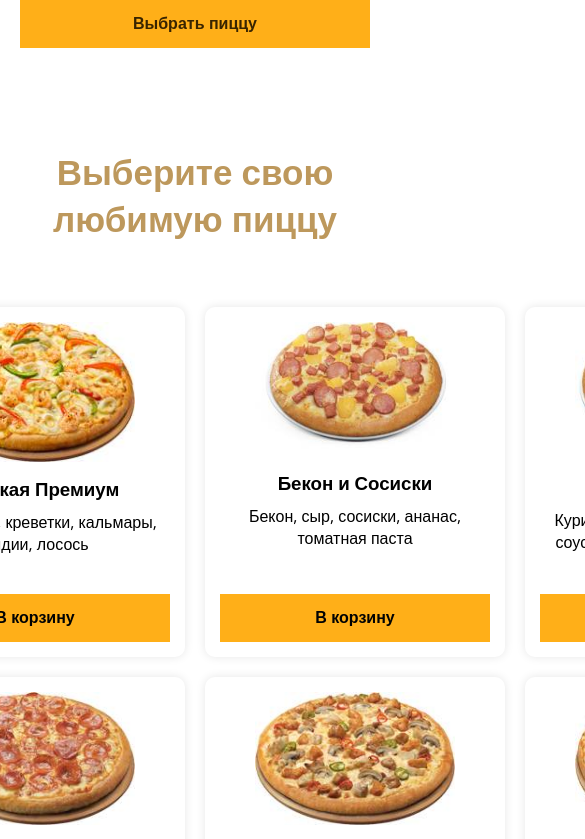
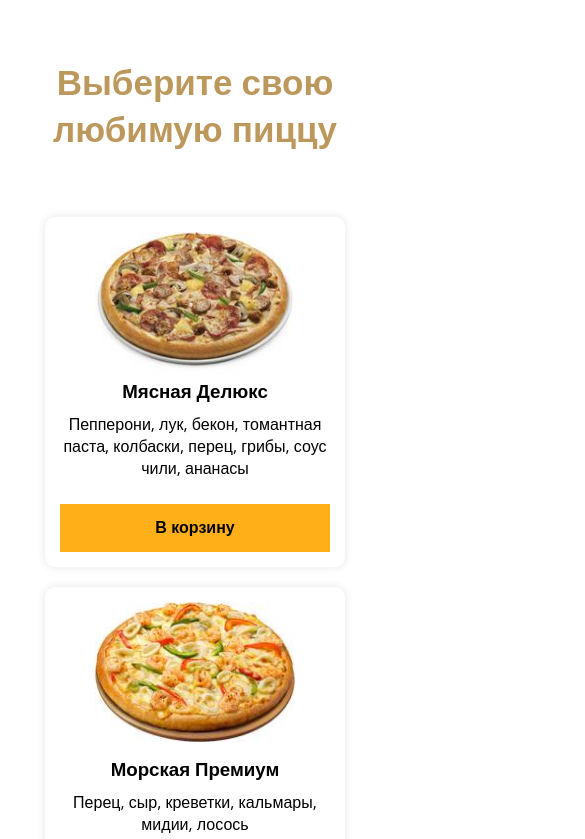
Before and after one commit to mnosov622/angular-test, an Angular app: page / in a window 390 px wide. Shown: the part 1156-1995 px from the top of the page, 585 px wide, since content can reach past the window. Built offline with nearby package versions, Linux system fonts and the light colour scheme.

Commit message:
responsive update

```diff
--- a/src/app/components/order-form/order-form.component.css
+++ b/src/app/components/order-form/order-form.component.css
@@ -1,6 +1,7 @@
 .order-form-container {
   max-width: 1300px;
   margin: 0 auto;
+  padding: 0 20px;
   margin-top: 150px;
   margin-bottom: 100px;
   display: grid;
@@ -73,3 +74,25 @@
   font-size: 16px;
   margin: 10px 0;
 }
+
+@media screen and (max-width: 1280px) {
+  .order-form-container {
+    grid-template-columns: 1fr;
+    display: flex;
+    flex-direction: column;
+    justify-content: center;
+    align-items: center;
+  }
+
+  .order-form {
+    margin-left: 0;
+    margin-top: 50px;
+  }
+}
+
+@media screen and (max-width: 768px) {
+  .order-form {
+    flex-direction: column;
+    align-items: center;
+  }
+}
--- a/src/app/header/header.component.css
+++ b/src/app/header/header.component.css
@@ -10,7 +10,7 @@
   justify-content: space-between;
   align-items: center;
   width: 1300px;
-  padding: 20px;
+  padding: 0 20px;
   margin: 0 auto;
 }
 
--- a/src/app/hero/hero.component.css
+++ b/src/app/hero/hero.component.css
@@ -73,6 +73,7 @@
 @media screen and (max-width: 1200px) {
   .hero {
     text-align: center;
+    margin-top: 50px;
   }
   .flex-wrapper {
     justify-content: center;
--- a/src/app/pizzas-list/pizzas-list.component.css
+++ b/src/app/pizzas-list/pizzas-list.component.css
@@ -1,6 +1,7 @@
 .pizzas-list {
   max-width: 1300px;
   margin: 0 auto;
+  padding: 0 20px;
   margin-top: 100px;
 }
 
@@ -18,3 +19,24 @@
   text-align: center;
   margin-bottom: 65px;
 }
+
+@media screen and (max-width: 1280px) {
+  .pizzas-cards {
+    grid-template-columns: repeat(3, 1fr);
+  }
+}
+
+@media screen and (max-width: 1024px) {
+  .pizzas-cards {
+    grid-template-columns: repeat(2, 1fr);
+  }
+}
+
+@media screen and (max-width: 768px) {
+  .pizzas-cards {
+    grid-template-columns: repeat(1, 1fr);
+    display: flex;
+    flex-direction: column;
+    align-items: center;
+  }
+}
```
